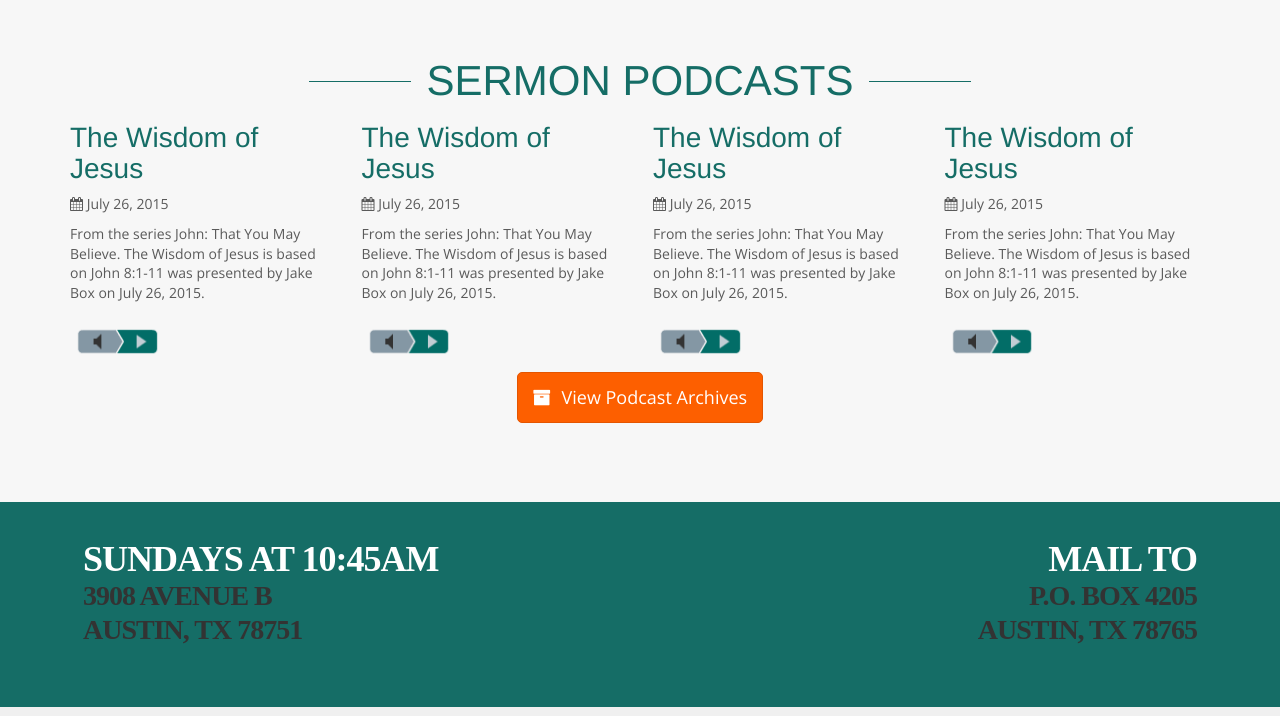
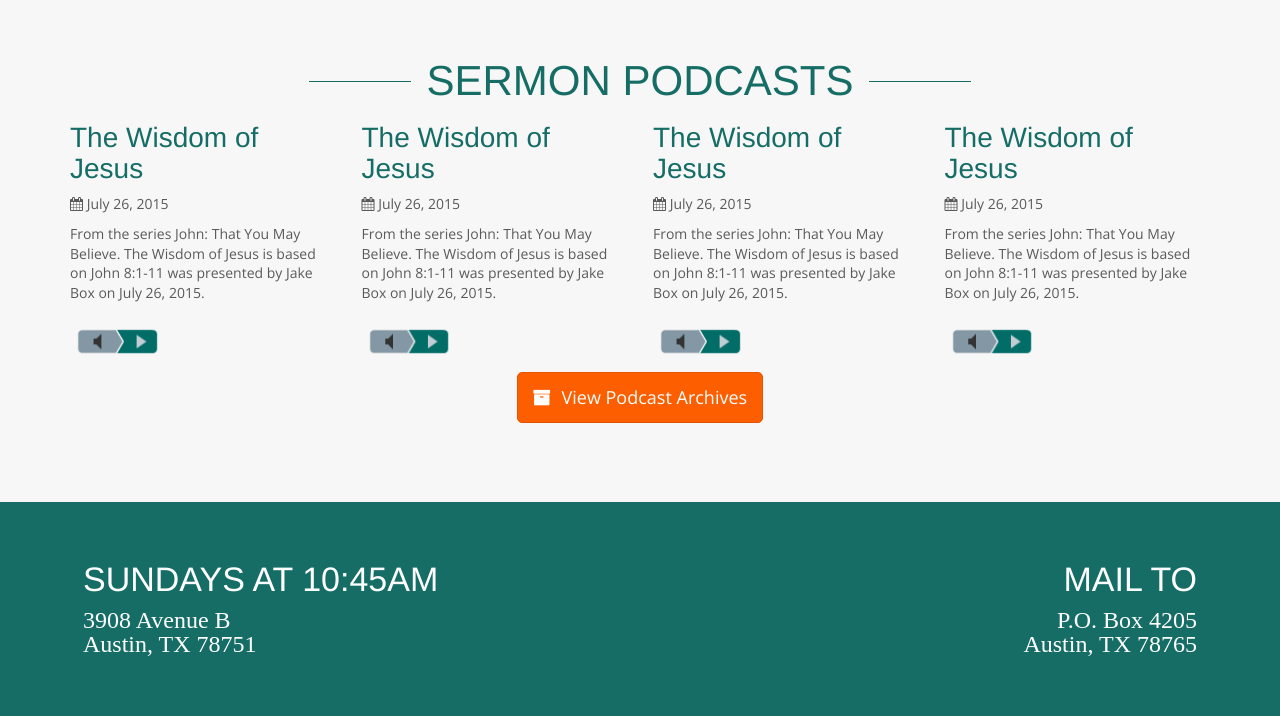
Before and after one commit to internetjason/midtownaustin, a PHP site: page / in a window 1280 px wide. Shown: the part 2211-2927 px from the top of the page. Run offline with PHP 8.4, Linux system fonts and the light colour scheme; some libraries are stand-ins or nearby versions; some web fonts are replaced.

Commit message:
changed footer text to be white and used headings instead of span

```diff
--- a/css/style.css
+++ b/css/style.css
@@ -141,18 +141,15 @@ h1, h2, h3 {
 
 .footer {
     background-color: #156D66;
-    color: #333;
-    text-transform: uppercase;
+    color: #fff;
     font-family: "Homenaje";
-    font-weight: 700;
-    font-size: 2.8rem;
-    line-height: 3.4rem;
-    letter-spacing: -0.1rem;
+    font-weight: 300;
+    font-size: 2.4rem;
+    line-height: 2.4rem;
 }
 
-.footer span {
+.footer h3 {
     color: #fff;
-    font-size: 3.6rem;
 }
 
 /* CUSTOMIZE THE NAVBAR
--- a/index.html
+++ b/index.html
@@ -254,12 +254,12 @@
             <div class="container">
                 <footer>
                     <div class="col-sm-6">
-                        <span>Sundays at 10:45am</span><br>
+                        <h3>Sundays at 10:45am</h3>
                         3908 Avenue B<br>
                         Austin, TX 78751
                     </div>
                     <div class="col-sm-6 text-right">
-                        <span>Mail To</span><br>
+                        <h3>Mail To</h3>
                         P.O. Box 4205<br>
                         Austin, TX 78765
                     </div>
```
